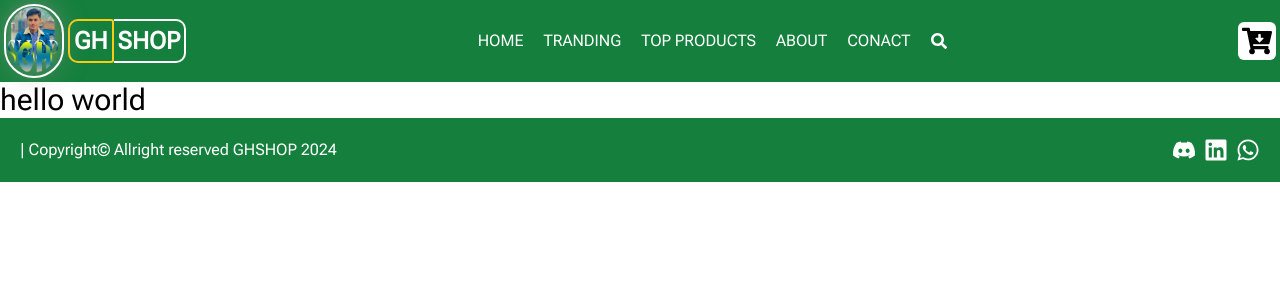
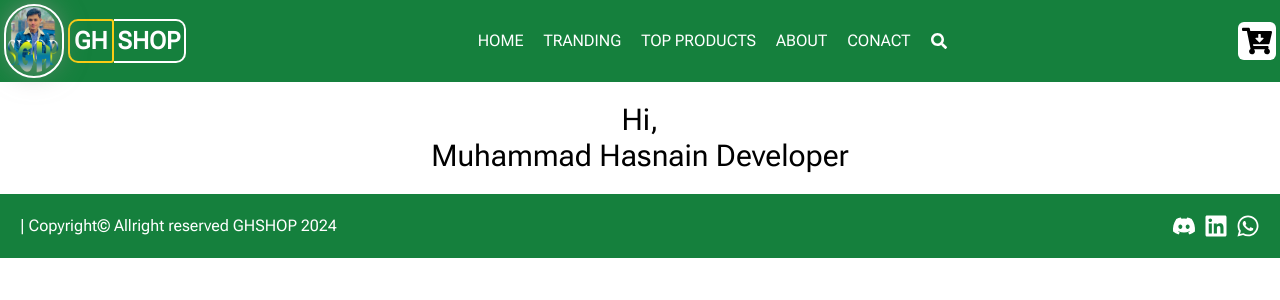
Before and after one commit to mhgkhan/ghshop, a Next.js app: page / in a window 1280 px wide. Shown: the top 300 px of the page. Built offline with nearby package versions, Linux system fonts and the light colour scheme; a web font is replaced by a local one.

Commit message:
Change Content To Home Page

```diff
--- a/src/app/page.js
+++ b/src/app/page.js
@@ -1,3 +1,7 @@
 export default function Home() {
-  return <h1 className="text-3xl text-black">hello world</h1>;
+  return (
+    <h1 className="text-3xl text-black text-center p-5">
+      Hi, <br /> Muhammad Hasnain Developer{" "}
+    </h1>
+  );
 }
```
